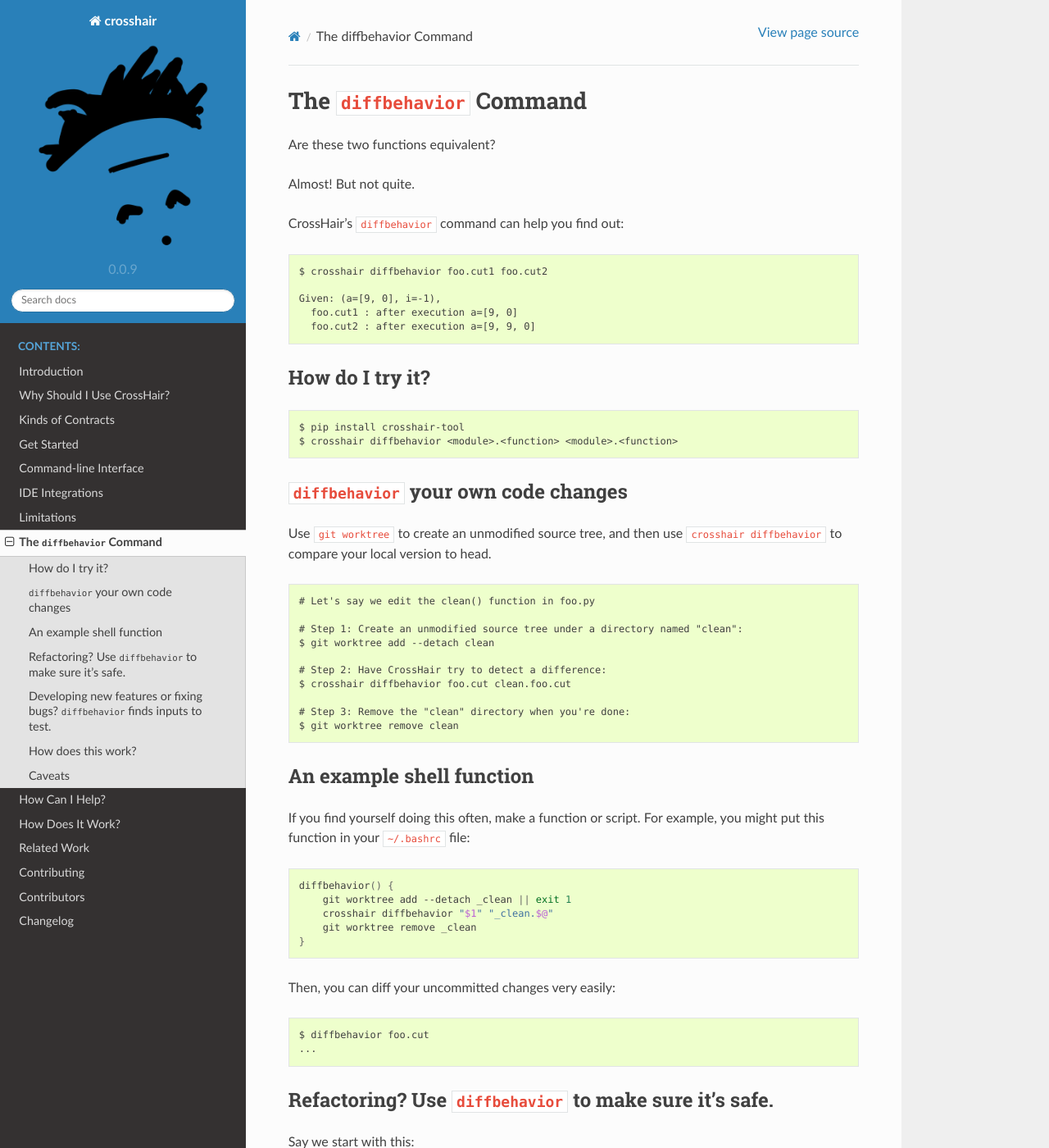
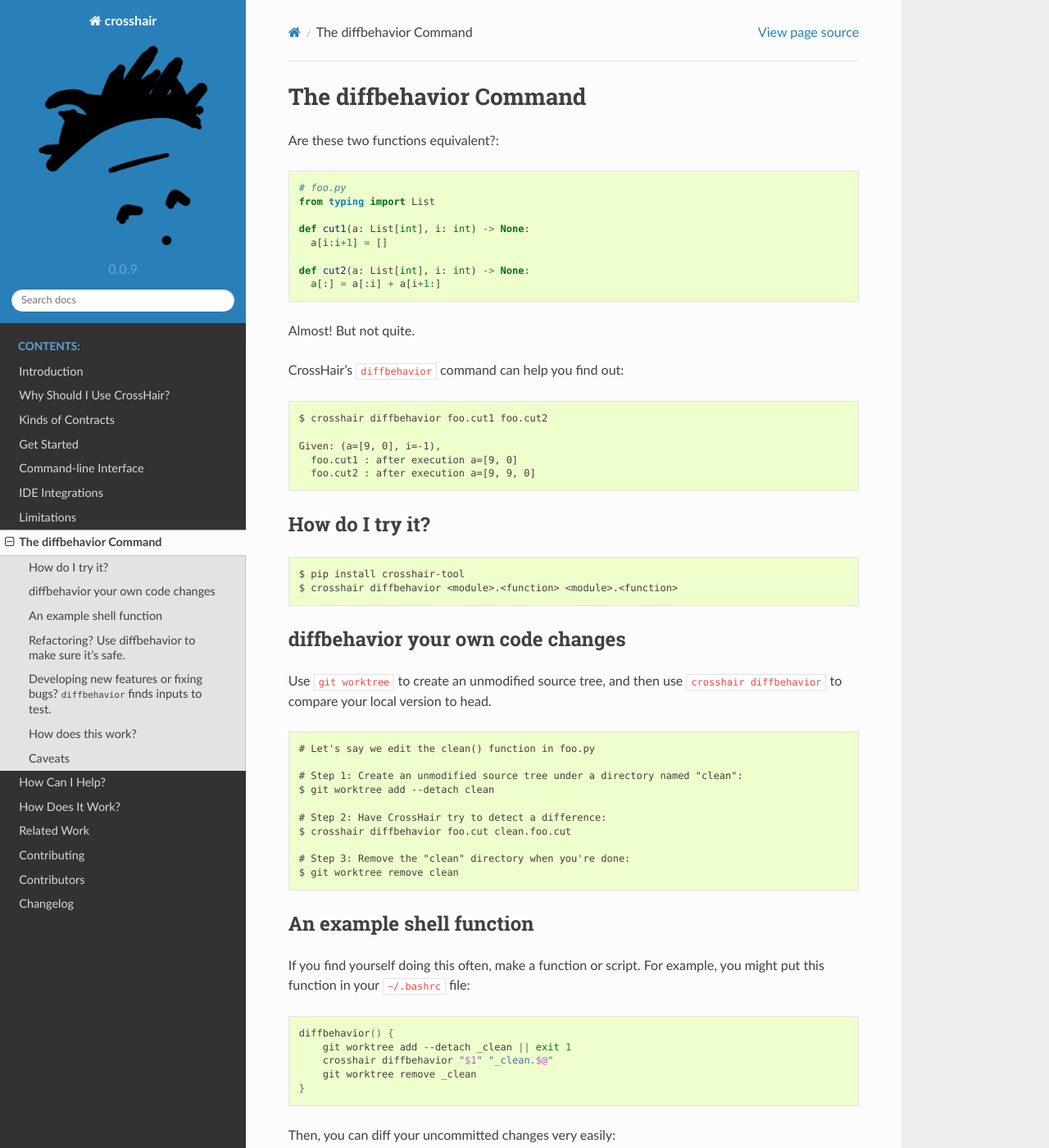
Before and after one commit to pschanely/CrossHair, a Sphinx documentation site: the page built from doc/source/diff_behavior.rst, in a window 1280 px wide and 1400 px high. Shown: the whole window at 82% size. Built offline with Sphinx 7.4.7 and the Read the Docs theme 2.0.0, drawn with Linux system fonts in a browser that asks for light colours; the version number is read from the project's files by our own code; some of the changed text lies outside the part shown.

Commit message:
Fix broken documentation links
And some minor doc formatting work.

```diff
--- a/doc/source/diff_behavior.rst
+++ b/doc/source/diff_behavior.rst
@@ -20,9 +17,7 @@
 
 Almost! But not quite.
 
-CrossHair's ``diffbehavior`` command can help you find out:
-
-.. code-block::
+CrossHair's ``diffbehavior`` command can help you find out::
 
     $ crosshair diffbehavior foo.cut1 foo.cut2
 
@@ -38,7 +33,7 @@
     $ pip install crosshair-tool
     $ crosshair diffbehavior <module>.<function> <module>.<function>
 
-``diffbehavior`` your own code changes
+diffbehavior your own code changes
 ======================================
 
 Use ``git worktree`` to create an unmodified source tree, and then use
@@ -80,7 +75,7 @@
     $ diffbehavior foo.cut
     ...
 
-Refactoring? Use ``diffbehavior`` to make sure it's safe.
+Refactoring? Use diffbehavior to make sure it's safe.
 =========================================================
 
 Say we start with this:
```
Also changed, not shown: other parts of doc/source/diff_behavior.rst (+2 -9 lines), README.md (+3 -2 lines).
